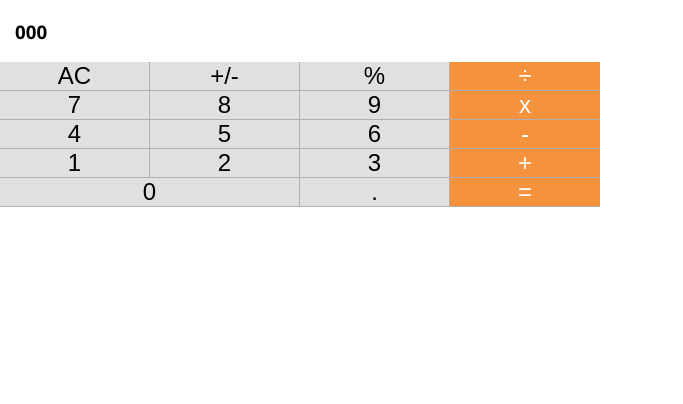
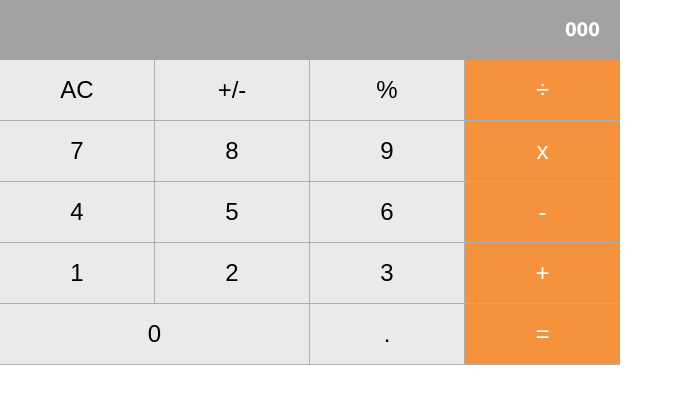
Before and after one commit to chiztechnology/react-calculator, a React (Create React App) app: page / in a window 1280 px wide. Shown: the top 404 px of the page, without its empty margins (0-683 px from the left). Built offline with nearby package versions, Linux system fonts and the light colour scheme.

Commit message:
Fix design layout

```diff
--- a/src/components/Button.css
+++ b/src/components/Button.css
@@ -2,6 +2,7 @@
   display: inline-flex;
   width: 25%;
   flex: 1 0 auto;
+  height: 60px;
 }
 
 .component-button.wide {
@@ -9,7 +10,7 @@
 }
 
 .component-button button {
-  background-color: #e0e0e0;
+  background-color: #ece9e9;
   border: 0;
   font-size: 1.5rem;
   margin: 0 1px 0 0;
@@ -23,5 +24,5 @@
 
 .component-button.orange button {
   background-color: #f5923e;
-  color: white;
+  color: rgb(255, 255, 255);
 }
--- a/src/components/Calculator.css
+++ b/src/components/Calculator.css
@@ -9,6 +9,14 @@
 .display-screen {
   width: 600px;
   height: 40px;
-  background-color: rgb(212, 209, 209);
+  background-color: rgb(164, 161, 161);
   font-family: 'Tahoma', sans-serif;
+  display: flex;
+  justify-content: flex-end;
+  padding-right: 20px;
+  padding-bottom: 20px;
 }
+
+.screen-text {
+  color: #fff;
+}
--- a/src/components/Calculator.js
+++ b/src/components/Calculator.js
@@ -8,8 +8,8 @@ class Calculator extends React.Component {
     return (
       <div className='component-app'>
         {/* display zone */}
-        <div style={{ width: 300 }}>
-          <h3 style={{ paddingLeft: 15 }}>000</h3>
+        <div className='display-screen'>
+          <h3 className = 'screen-text'>000</h3>
         </div>
         {/* buttons and signs */}
         <ButtonPanel />
```
